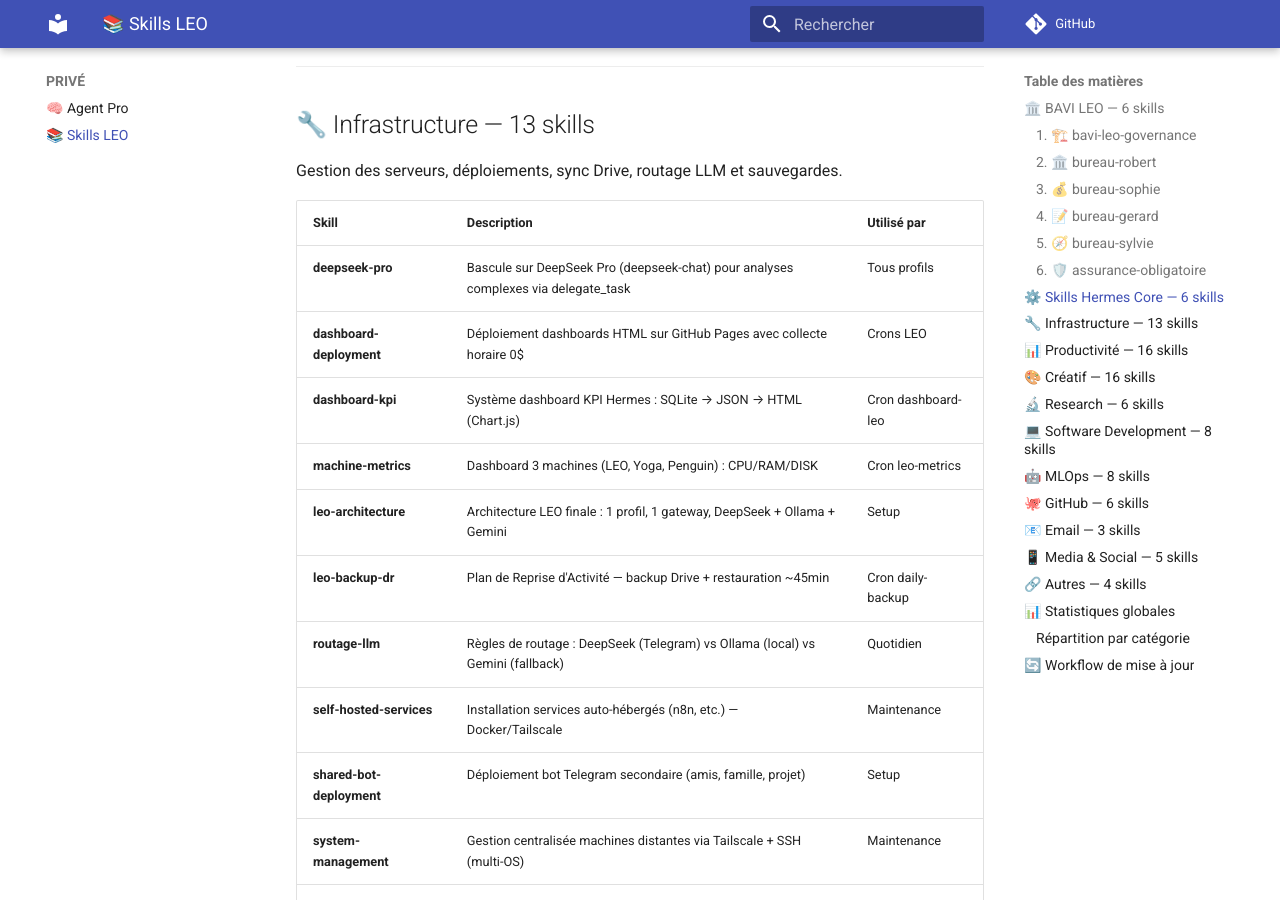
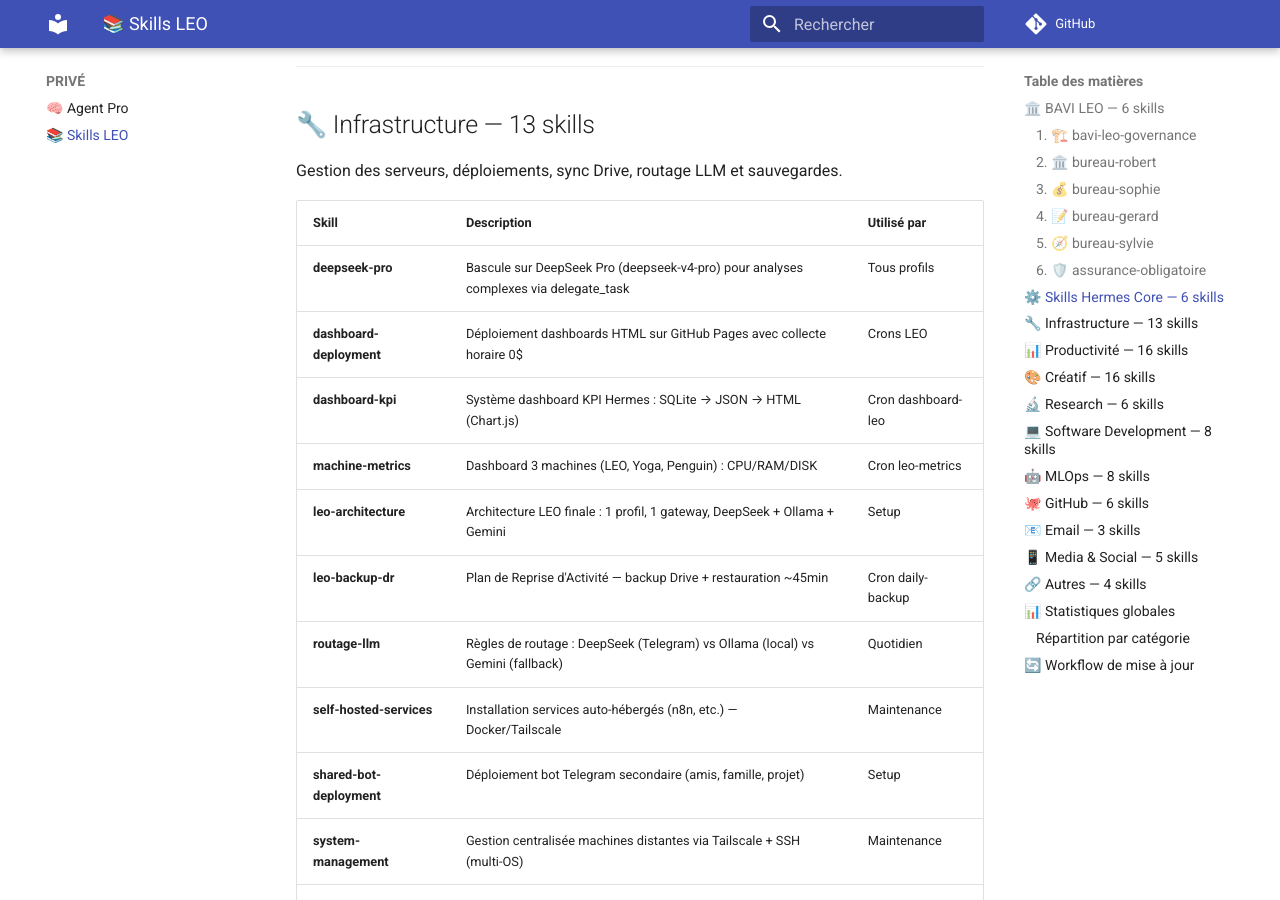
Before and after one commit to christophedanhier-hash/BAVI_LEO, an MkDocs documentation site: the page built from docs/skills.md, in a window 1280 px wide and 900 px high, scrolled down 3252 px. Built offline with MkDocs 1.6.1 and Material for MkDocs 9.7.7, drawn with Linux system fonts in a browser that asks for light colours; comment, search, counter and statistics services are not loaded.

Commit message:
fix: mise à jour références modèles (deepseek-v4, gemini-2.5)

```diff
--- a/docs/skills.md
+++ b/docs/skills.md
@@ -88,7 +88,7 @@
 
 | Skill | Description | Utilisé par |
 |-------|-------------|-------------|
-| **deepseek-pro** | Bascule sur DeepSeek Pro (deepseek-chat) pour analyses complexes via delegate_task | Tous profils |
+| **deepseek-pro** | Bascule sur DeepSeek Pro (deepseek-v4-pro) pour analyses complexes via delegate_task | Tous profils |
 | **dashboard-deployment** | Déploiement dashboards HTML sur GitHub Pages avec collecte horaire 0$ | Crons LEO |
 | **dashboard-kpi** | Système dashboard KPI Hermes : SQLite → JSON → HTML (Chart.js) | Cron dashboard-leo |
 | **machine-metrics** | Dashboard 3 machines (LEO, Yoga, Penguin) : CPU/RAM/DISK | Cron leo-metrics |
```
